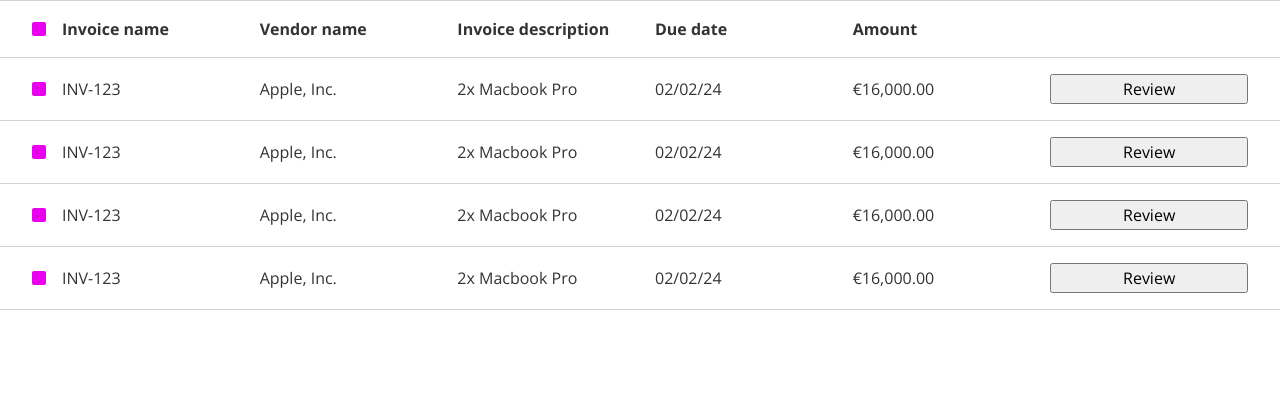
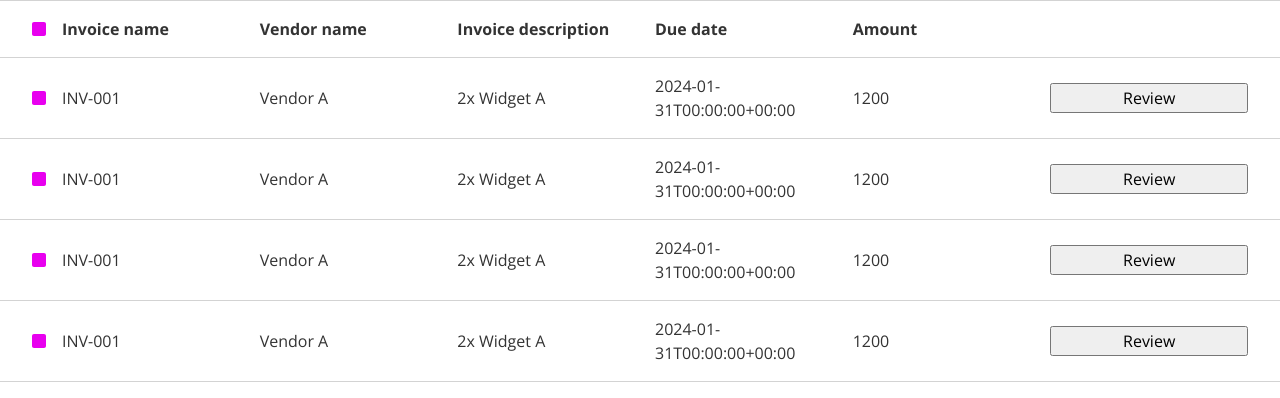
Before and after one commit to autonifai/fullstack-take-home-test, a React (Create React App) app: page / in a window 1280 px wide. Shown: the top 398 px of the page. Built offline with nearby package versions, Linux system fonts and the light colour scheme.

Commit message:
rename  InvoiceListItem to LineInvoice and display values

```diff
--- a/package.json
+++ b/package.json
@@ -13,6 +13,7 @@
     "@types/node": "^16.18.87",
     "@types/react": "^18.2.64",
     "@types/react-dom": "^18.2.21",
+    "dayjs": "^1.11.10",
     "react": "^18.2.0",
     "react-dom": "^18.2.0",
     "react-scripts": "5.0.1",
--- /dev/null
+++ b/src/InvoiceList/Invoice.ts
@@ -0,0 +1,28 @@
+import { Dayjs } from 'dayjs';
+import InvoiceStatus from './InvoiceStatusEnum';
+
+interface Invoice {
+  name: string,
+  preTaxAmount: number,
+  poNumber: string,
+  discount: number,
+  dateOfIssue: Dayjs,
+  taxAmount: number,
+  vendor: string,
+  id: number,
+  dueDate: Dayjs,
+  totalAmount: number,
+  vendorBankDetails: string,
+  currency: string,
+  glCode: string,
+  vendorTaxRegistrationNumber: string,
+  paymentTerms: number,
+  vendorAddress: string,
+  description: string,
+  costCentre: string,
+  billingAddress: string,
+  lineItemDetails: string,
+  status: InvoiceStatus,
+}
+
+export default Invoice
--- a/src/InvoiceList/InvoiceList.tsx
+++ b/src/InvoiceList/InvoiceList.tsx
@@ -1,16 +1,17 @@
 import { InvoiceListHeader } from './InvoiceListHeader';
-import { InvoiceListItem } from './InvoiceListItem';
+import { LineInvoice } from './LineInvoice';
 import './InvoiceList.sass'
+import invoiceFixture from './LineInvoice/invoiceFixture';
 
 export default function InvoiceList({ className }: InvoiceListProps) {
   return (
     <div className={`invoice-list__wrapper ${className}`}>
       <InvoiceListHeader className='invoice-list__header'/>
       <ol className='invoice-list'>
-        <InvoiceListItem className='invoice-list__invoice-list-item' />
-        <InvoiceListItem className='invoice-list__invoice-list-item' />
-        <InvoiceListItem className='invoice-list__invoice-list-item' />
-        <InvoiceListItem className='invoice-list__invoice-list-item' />
+        <LineInvoice className='invoice-list__invoice-list-item' invoice={invoiceFixture} />
+        <LineInvoice className='invoice-list__invoice-list-item' invoice={invoiceFixture} />
+        <LineInvoice className='invoice-list__invoice-list-item' invoice={invoiceFixture} />
+        <LineInvoice className='invoice-list__invoice-list-item' invoice={invoiceFixture} />
       </ol>
     </div>
   )
--- a/src/InvoiceList/InvoiceListItem/InvoiceListItem.tsx
+++ /dev/null
@@ -1,21 +0,0 @@
-import { ListRow } from '../ListRow';
-import './InvoiceListItem.sass'
-
-export default function InvoiceListItem({ className }: InvoiceListItemProps) {
-  return (
-    <li className={`invoice-list-item ${className}`}>
-      <ListRow className='invoice-list-item__wrapper'>
-        <p className='invoice-list-item__value'>INV-123</p>
-        <p className='invoice-list-item__value'>Apple, Inc.</p>
-        <p className='invoice-list-item__value'>2x Macbook Pro</p>
-        <p className='invoice-list-item__value'>02/02/24</p>
-        <p className='invoice-list-item__value'>€16,000.00</p>
-        <button className='invoice-list-item__review'>Review</button>
-      </ListRow>
-    </li>
-  );
-}
-
-type InvoiceListItemProps = {
-  className?: string
-}
--- a/src/InvoiceList/InvoiceListItem/index.ts
+++ /dev/null
@@ -1,5 +0,0 @@
-import InvoiceListItem from './InvoiceListItem';
-
-export {
-  InvoiceListItem
-}
--- /dev/null
+++ b/src/InvoiceList/InvoiceStatusEnum.ts
@@ -0,0 +1,5 @@
+enum InvoiceStatus {
+  TO_BE_VALIDATED = 'TO_BE_VALIDATED'
+}
+
+export default InvoiceStatus
--- a/src/InvoiceList/InvoiceListItem/InvoiceListItem.sass
+++ b/src/InvoiceList/LineInvoice/LineInvoice.sass
@@ -1,4 +1,4 @@
-.invoice-list-item
+.line-invoice
 
   &__wrapper
 
--- /dev/null
+++ b/src/InvoiceList/LineInvoice/LineInvoice.tsx
@@ -0,0 +1,23 @@
+import Invoice from '../Invoice';
+import { ListRow } from '../ListRow';
+import './LineInvoice.sass'
+
+export default function LineInvoice({ className, invoice }: LineInvoiceProps) {
+  return (
+    <li className={`line-invoice ${className}`}>
+      <ListRow className='line-invoice__wrapper'>
+        <p className='line-invoice__value'>{invoice.name}</p>
+        <p className='line-invoice__value'>{invoice.vendor}</p>
+        <p className='line-invoice__value'>{invoice.description}</p>
+        <p className='line-invoice__value'>{invoice.dueDate.format()}</p>
+        <p className='line-invoice__value'>{invoice.totalAmount}</p>
+        <button className='line-invoice__review'>Review</button>
+      </ListRow>
+    </li>
+  );
+}
+
+type LineInvoiceProps = {
+  className?: string,
+  invoice: Invoice,
+}
--- /dev/null
+++ b/src/InvoiceList/LineInvoice/index.ts
@@ -0,0 +1,5 @@
+import LineInvoice from './LineInvoice';
+
+export {
+  LineInvoice
+}
--- /dev/null
+++ b/src/InvoiceList/LineInvoice/invoiceFixture.ts
@@ -0,0 +1,29 @@
+import dayjs from 'dayjs'
+import Invoice from '../Invoice'
+import InvoiceStatus from '../InvoiceStatusEnum'
+
+const invoiceFixture: Invoice = {
+  name: "INV-001",
+  preTaxAmount: 1000.0,
+  poNumber: "PO1234A",
+  discount: 0.0,
+  dateOfIssue: dayjs("2024-01-01"),
+  taxAmount: 200.0,
+  vendor: "Vendor A",
+  id: 1,
+  dueDate: dayjs("2024-01-31"),
+  totalAmount: 1200.0,
+  vendorBankDetails: "BANK12345A",
+  currency: "USD",
+  glCode: "GL001",
+  vendorTaxRegistrationNumber: "TAX123456A",
+  paymentTerms: 30,
+  vendorAddress: "123 Vendor St, City A",
+  description: "2x Widget A",
+  costCentre: "Cost Centre A",
+  billingAddress: "456 Billing Rd, City B",
+  lineItemDetails: "2x Widget A",
+  status: InvoiceStatus.TO_BE_VALIDATED,
+}
+
+export default invoiceFixture
```
Also changed, not shown: 2 other files (tests, documents, lock files or other folders).
